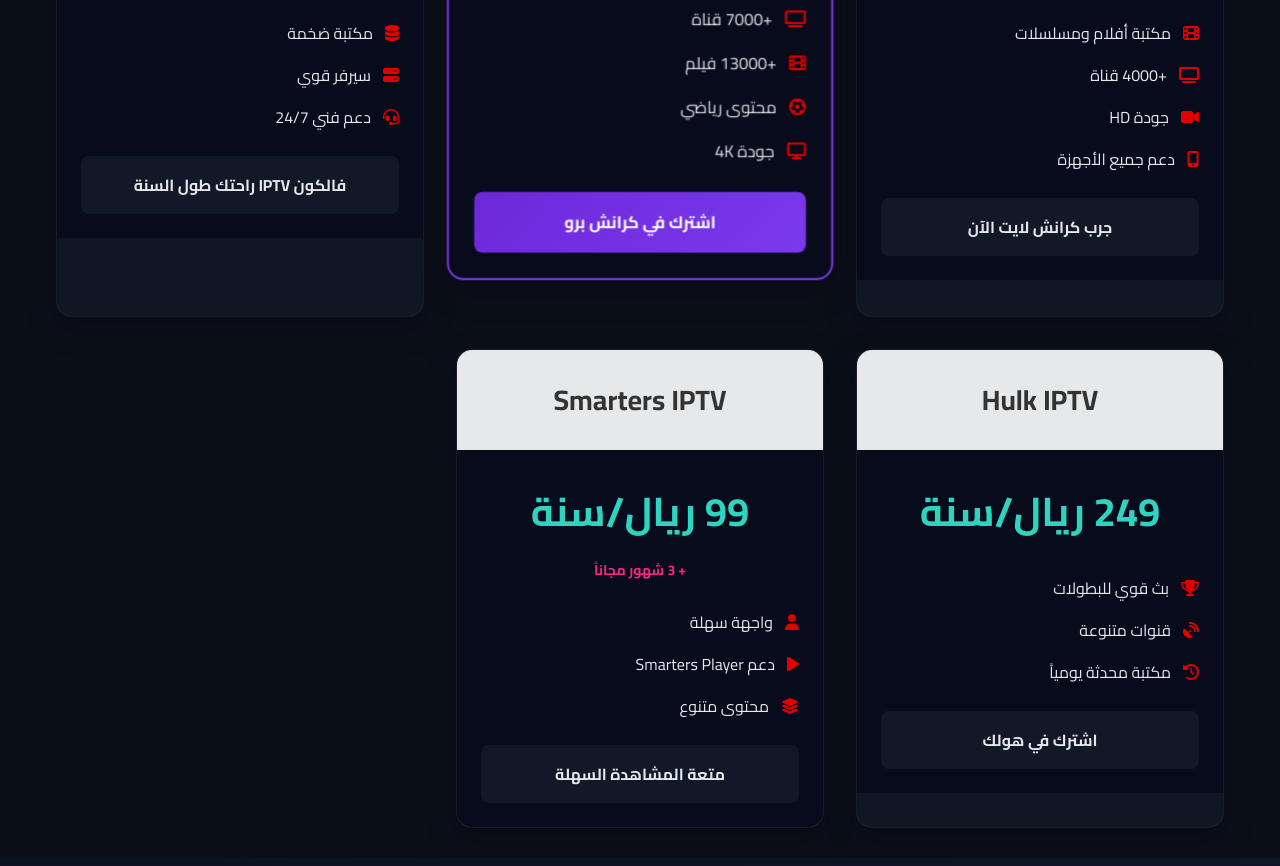
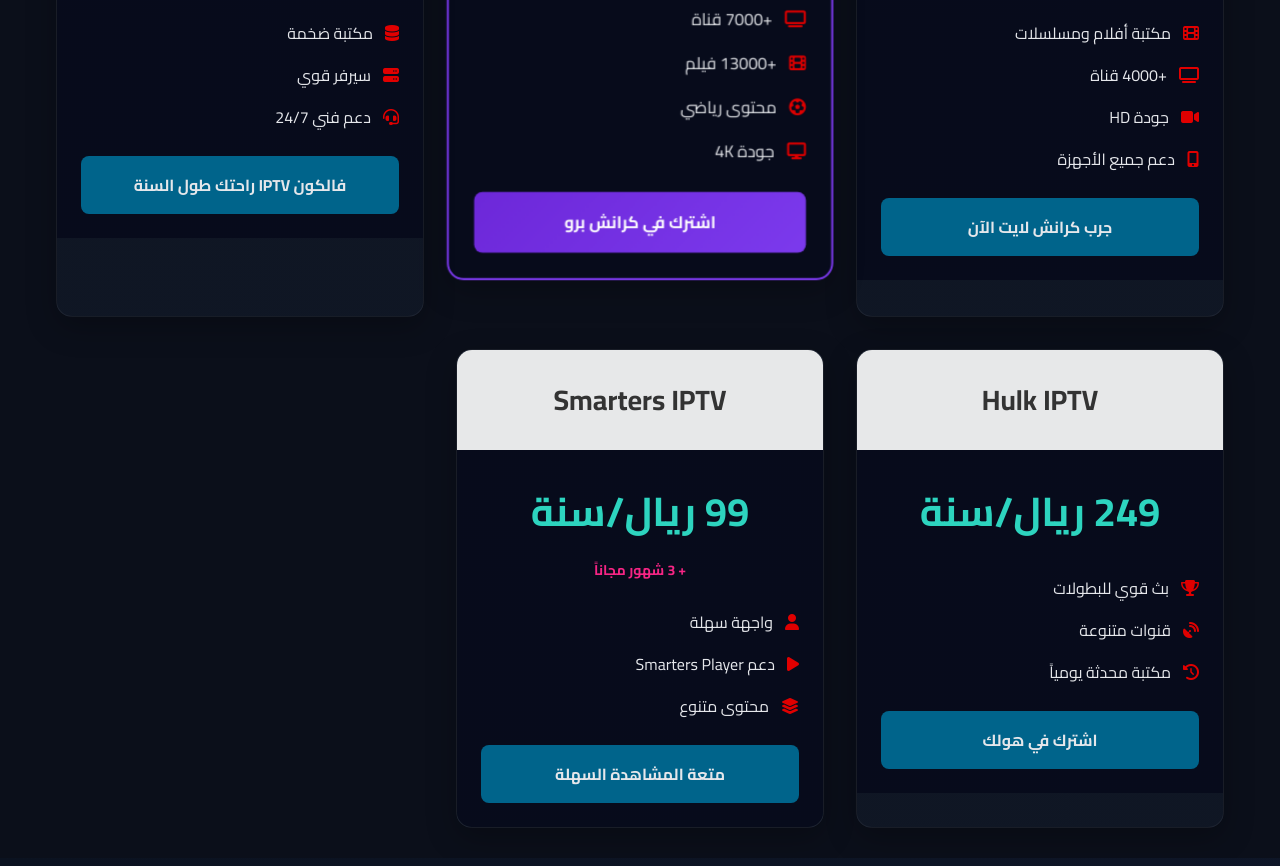
Before and after one commit to alfaroukaljwely/Krunsh-Plus, a plain HTML site: page index.html in a window 1280 px wide. Shown: the part 1590-2456 px from the top of the page. Drawn offline with Linux system fonts and the light colour scheme; a script that the page names is missing.

Commit message:
pricing-button

```diff
--- a/styles.css
+++ b/styles.css
@@ -441,7 +441,7 @@ ul {
   padding: 0.875rem;
   border-radius: 0.5rem;
   font-weight: 700;
-  background-color: #111827;
+  background-color: #00648b;
   color: #e5e7eb;
   transition: all 0.3s;
 }
```
